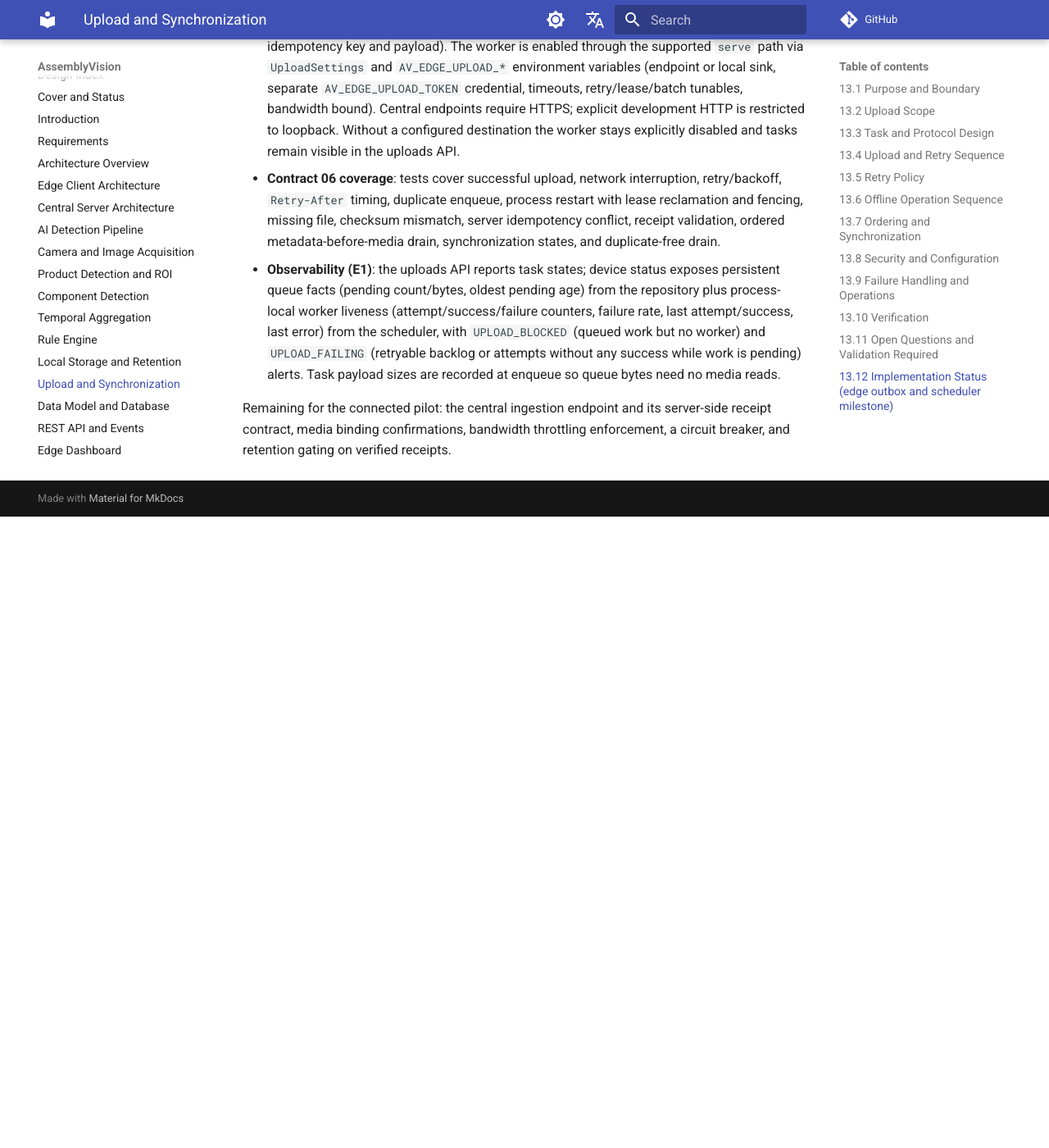
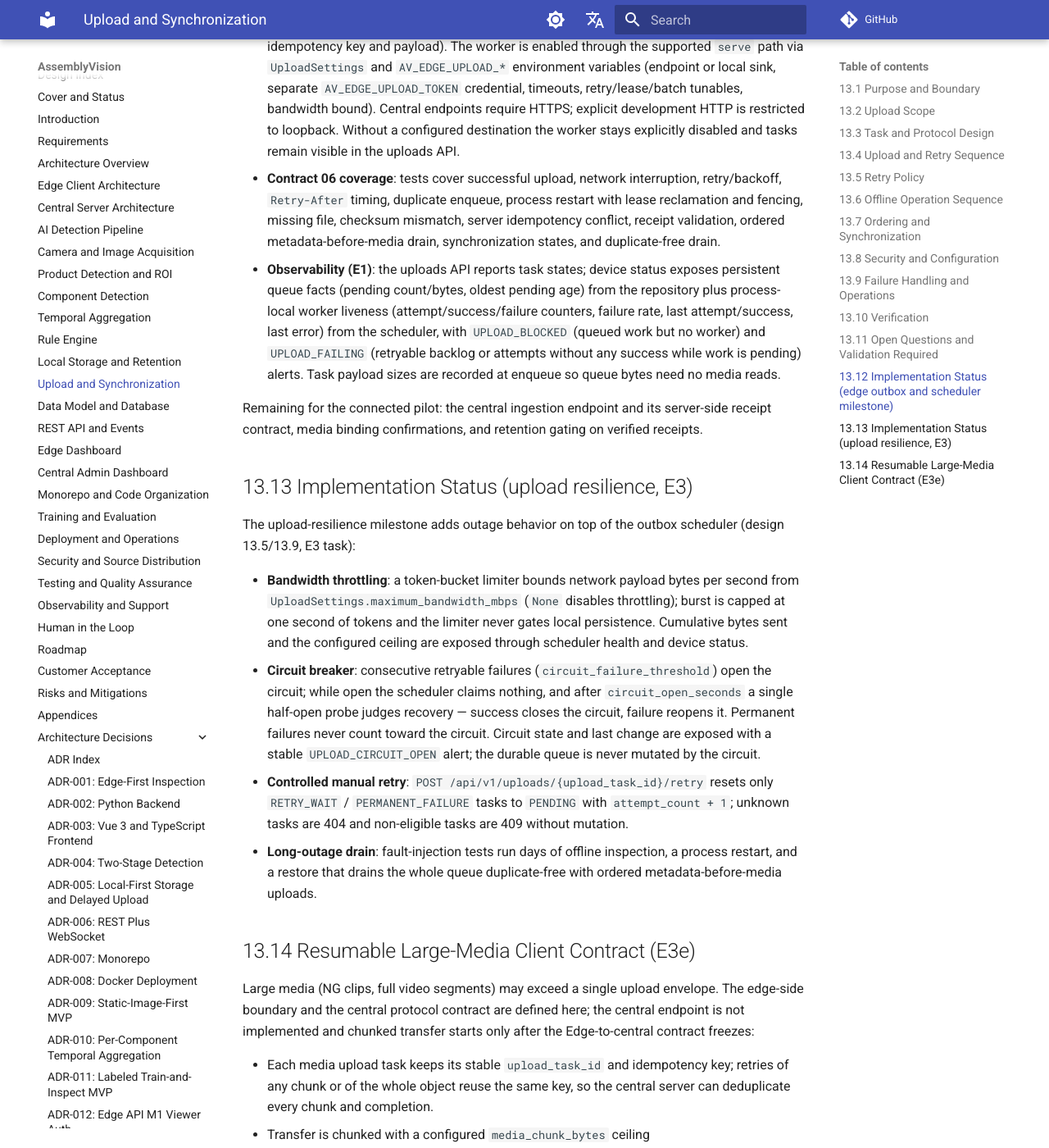
Before and after one commit to dream-studio-china/assembly-vision, an MkDocs documentation site: the page built from docs/design/13-upload-and-synchronization.md, in a window 1280 px wide and 1400 px high, scrolled down 5498 px. Shown: the whole window at 82% size. Built offline with MkDocs 1.6.1 and Material for MkDocs 9.7.7, drawn with Linux system fonts in a browser that asks for light colours; comment, search, counter and statistics services are not loaded; before the commit the page ends 6128 px from its top, so only the background shows below that; some of the changed text lies outside the part shown.

Commit message:
docs(edge): resumable large-media client contract and chunk placeholder (E3e)
Design 13 gains the resumable large-media contract (stable task identity,
chunk idempotency by task and chunk index, size/checksum completion
confirmation, object-to-inspection binding) and an upload-resilience
status section. UploadSettings.media_chunk_bytes (default 8 MiB) is a
clearly-marked reserved placeholder that does not change transfer
behavior until the central protocol contract is frozen.

```diff
--- a/docs/design/13-upload-and-synchronization.md
+++ b/docs/design/13-upload-and-synchronization.md
@@ -203,6 +203,53 @@
   media reads.
 
 Remaining for the connected pilot: the central ingestion endpoint and its
-server-side receipt contract, media binding confirmations, bandwidth
-throttling enforcement, a circuit breaker, and retention gating on verified
-receipts.
+server-side receipt contract, media binding confirmations, and retention
+gating on verified receipts.
+
+## 13.13 Implementation Status (upload resilience, E3)
+
+The upload-resilience milestone adds outage behavior on top of the outbox
+scheduler (design 13.5/13.9, E3 task):
+
+- **Bandwidth throttling**: a token-bucket limiter bounds network payload
+  bytes per second from `UploadSettings.maximum_bandwidth_mbps` (`None`
+  disables throttling); burst is capped at one second of tokens and the
+  limiter never gates local persistence. Cumulative bytes sent and the
+  configured ceiling are exposed through scheduler health and device status.
+- **Circuit breaker**: consecutive retryable failures
+  (`circuit_failure_threshold`) open the circuit; while open the scheduler
+  claims nothing, and after `circuit_open_seconds` a single half-open probe
+  judges recovery — success closes the circuit, failure reopens it.
+  Permanent failures never count toward the circuit. Circuit state and last
+  change are exposed with a stable `UPLOAD_CIRCUIT_OPEN` alert; the durable
+  queue is never mutated by the circuit.
+- **Controlled manual retry**: `POST /api/v1/uploads/{upload_task_id}/retry`
+  resets only `RETRY_WAIT` / `PERMANENT_FAILURE` tasks to `PENDING` with
+  `attempt_count + 1`; unknown tasks are 404 and non-eligible tasks are 409
+  without mutation.
+- **Long-outage drain**: fault-injection tests run days of offline
+  inspection, a process restart, and a restore that drains the whole queue
+  duplicate-free with ordered metadata-before-media uploads.
+
+## 13.14 Resumable Large-Media Client Contract (E3e)
+
+Large media (NG clips, full video segments) may exceed a single upload
+envelope. The edge-side boundary and the central protocol contract are
+defined here; the central endpoint is not implemented and chunked transfer
+starts only after the Edge-to-central contract freezes:
+
+- Each media upload task keeps its stable `upload_task_id` and idempotency
+  key; retries of any chunk or of the whole object reuse the same key, so
+  the central server can deduplicate every chunk and completion.
+- Transfer is chunked with a configured `media_chunk_bytes` ceiling
+  (`UploadSettings.media_chunk_bytes`, default 8 MiB, reserved until the
+  contract freezes). Each chunk carries the task idempotency key, a
+  zero-based chunk index, the total object size and SHA-256, and the chunk
+  bytes; chunk writes are idempotent by `(task, chunk index)`.
+- Completion is accepted only when the server confirms the expected total
+  size and SHA-256 and binds the object to the inspection; the persisted
+  media receipt then carries the central object identifier exactly as the
+  single-envelope path does today.
+- Until the central protocol is available, every task uses the single POST
+  envelope; the chunk settings are placeholders and must not be assumed to
+  change transfer behavior.
```
Also changed, not shown: 2 other files.
